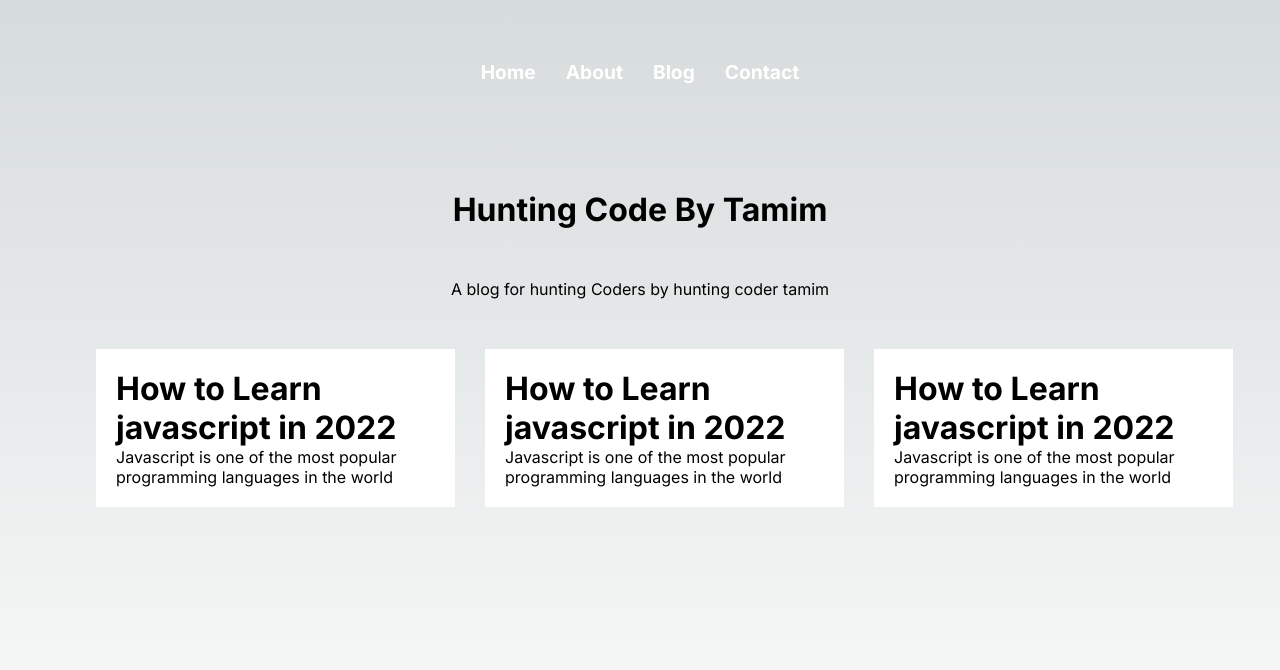
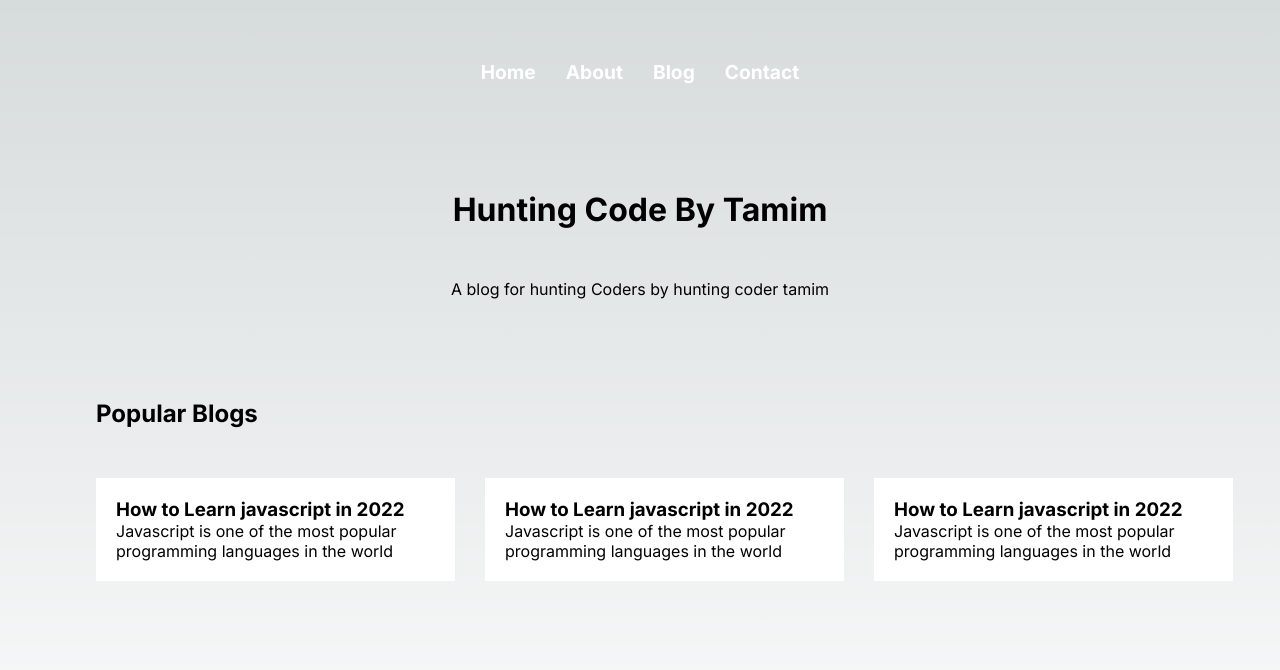
Before and after one commit to tamimhasan19702/learningNextJS, a Next.js app: page / in a window 1280 px wide. Shown: the top 670 px of the page. Built offline with nearby package versions, Linux system fonts and the light colour scheme.

Commit message:
update page.js and page.module.css

```diff
--- a/src/app/page.js
+++ b/src/app/page.js
@@ -34,19 +34,23 @@ export default function Home() {
         A blog for hunting Coders by hunting coder tamim
       </p>
 
+    <div className="blogSection">
+      <h2 className={styles.blogIntro}>Popular Blogs</h2>
      <div className={styles.blogs}>
        <div className={styles.blogItem}>
-        <h1>How to Learn javascript in 2022</h1>
+         <h3>How to Learn javascript in 2022</h3>
          <p>Javascript is one of the most popular programming languages in the world</p>
        </div>
        <div className={styles.blogItem}>
-        <h1>How to Learn javascript in 2022</h1>
+         <h3>How to Learn javascript in 2022</h3>
          <p>Javascript is one of the most popular programming languages in the world</p>
        </div>
        <div className={styles.blogItem}>
-        <h1>How to Learn javascript in 2022</h1>
+         <h3>How to Learn javascript in 2022</h3>
          <p>Javascript is one of the most popular programming languages in the world</p>
        </div>
+     </div>
+
     </div>
 
     </main>
--- a/src/app/page.module.css
+++ b/src/app/page.module.css
@@ -39,6 +39,11 @@
   transform: scale(1.05);
 }
 
+.blogIntro{
+  font-size: 1.5rem;
+  padding: 50px 50px 50px 0;
+}
+
 
 /*write a comment about adding a style for the main navbar list and write some basic navbar styling*/
 .mainnav ul {
```
Lines whose indentation alone changed are shown as unchanged.
